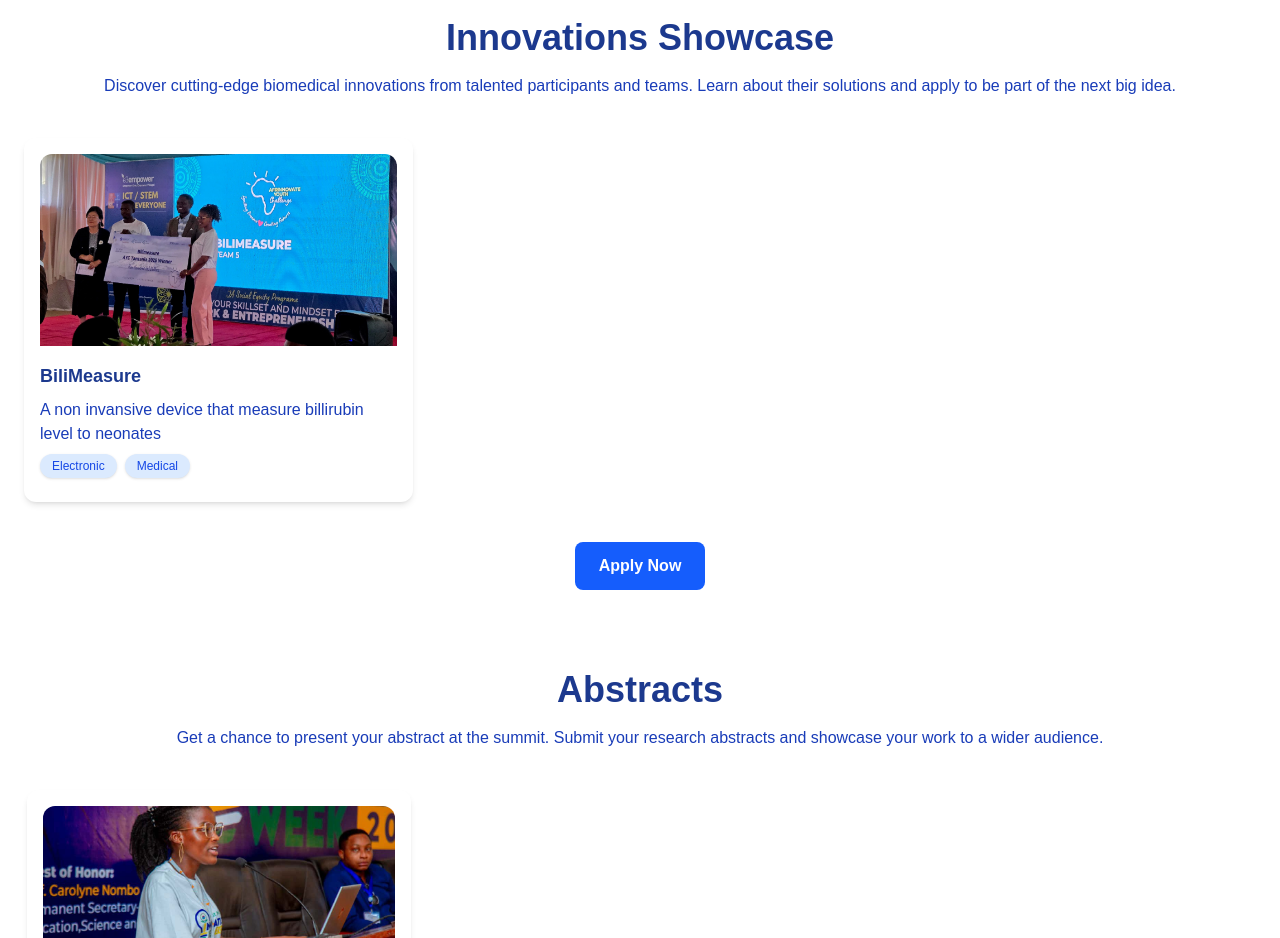
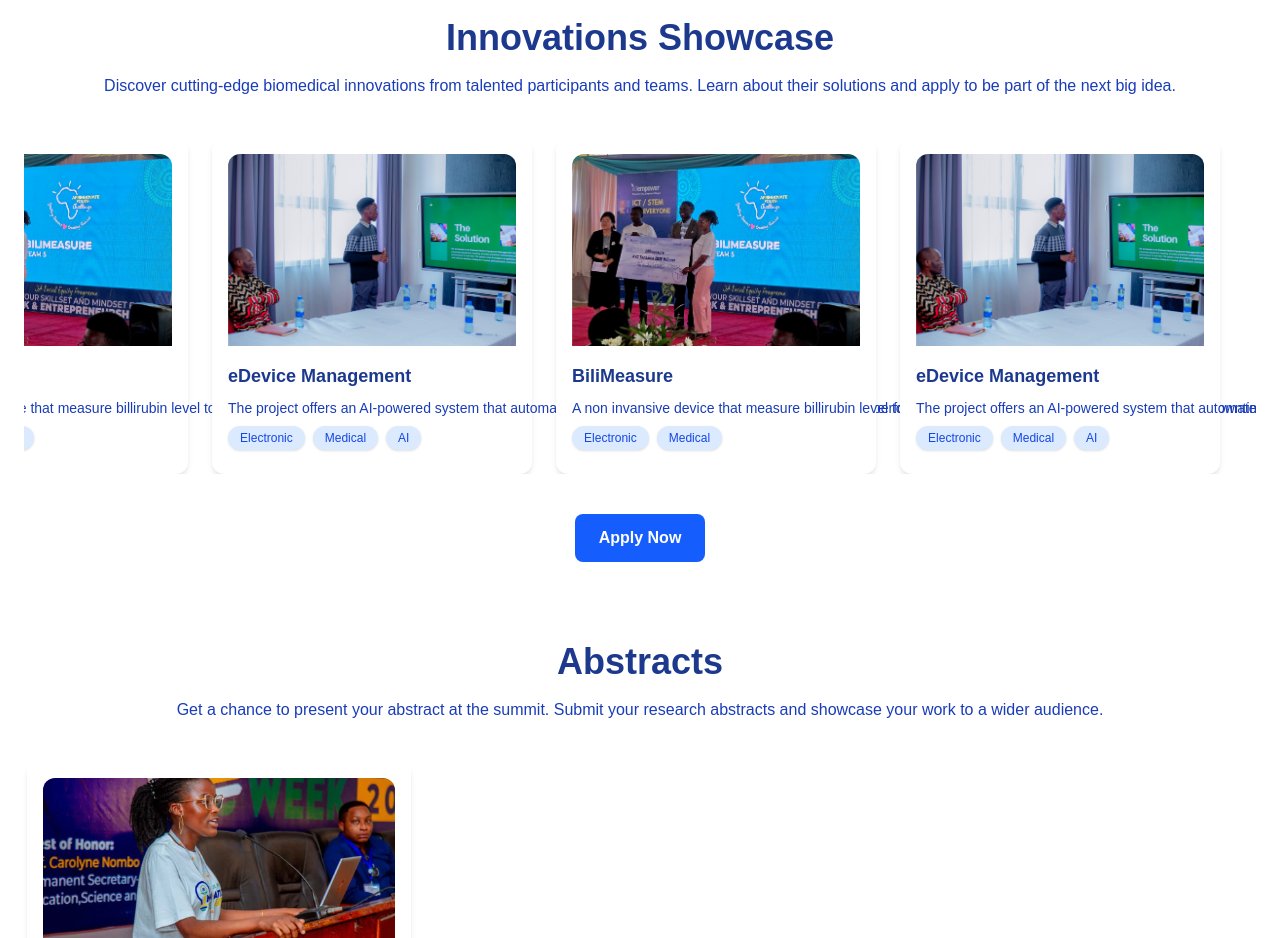
Before and after one commit to Jackson-zablon15/bmesummit, a Next.js app: page / in a window 1280 px wide. Shown: the part 3160-4098 px from the top of the page. Built offline with nearby package versions, Linux system fonts and the light colour scheme.

Commit message:
update the innovation

```diff
--- a/src/components/Innovation.tsx
+++ b/src/components/Innovation.tsx
@@ -5,9 +5,17 @@ import Image from "next/image";
 const innovations = [
   {
     name: "BiliMeasure",
-    description: "A non invansive device that measure billirubin level to neonates",
+    description:
+      "A non invansive device that measure billirubin level to neonates",
     image: "/bilimeasure.jpg",
     tags: ["Electronic", "Medical"],
+  },
+  {
+    name: "eDevice Management",
+    description:
+      "The project offers an AI-powered system that automates medical equipment tracking, maintenance, and performance monitoring to optimize utilization, reduce downtime, and lower operational costs.",
+    image: "/edevice.jpg",
+    tags: ["Electronic", "Medical", "AI"],
   },
 ];
 
@@ -24,6 +32,7 @@ export default function Innovation() {
     description: "",
     tags: [],
   });
+
   const [submitting, setSubmitting] = useState(false);
   const [errors, setErrors] = useState({
     name: "",
@@ -36,12 +45,17 @@ export default function Innovation() {
     return input.replace(/<[^>]*>?/gm, "").trim();
   }
 
-  function handleChange(e: React.ChangeEvent<HTMLInputElement | HTMLTextAreaElement>) {
-    const { name, value, type } = e.target;
+  function handleChange(
+    e: React.ChangeEvent<HTMLInputElement | HTMLTextAreaElement>
+  ) {
+    const { name, type, value } = e.target;
     if (type === "file") {
-      setForm((f: typeof form) => ({ ...f, photo: (e.target as HTMLInputElement).files?.[0] || null }));
+      setForm((f) => ({
+        ...f,
+        photo: (e.target as HTMLInputElement).files?.[0] || null,
+      }));
     } else {
-      setForm((f: typeof form) => ({ ...f, [name]: value }));
+      setForm((f) => ({ ...f, [name]: value }));
     }
   }
 
@@ -51,22 +65,13 @@ export default function Innovation() {
     if (!form.name.trim()) {
       newErrors.name = "Innovation name is required.";
       valid = false;
-    } else if (!/^[\w\s.'-]{2,}$/.test(form.name)) {
-      newErrors.name = "Name contains invalid characters.";
-      valid = false;
     }
     if (!form.description.trim()) {
       newErrors.description = "Description is required.";
       valid = false;
-    } else if (form.description.length < 10) {
-      newErrors.description = "Description is too short.";
-      valid = false;
     }
     if (!form.photo) {
       newErrors.photo = "Photo is required.";
-      valid = false;
-    } else if (form.photo && !form.photo.type.startsWith("image/")) {
-      newErrors.photo = "File must be an image.";
       valid = false;
     }
     if (form.tags.length === 0) {
@@ -79,13 +84,6 @@ export default function Innovation() {
 
   function handleSubmit(e: React.FormEvent) {
     e.preventDefault();
-    const sanitized = {
-      name: sanitize(form.name),
-      description: sanitize(form.description),
-      tags: form.tags.map(sanitize),
-      photo: form.photo,
-    };
-    setForm((prev: typeof form) => ({ ...prev, ...sanitized }));
     if (validate()) {
       setSubmitting(true);
       setTimeout(() => {
@@ -101,15 +99,20 @@ export default function Innovation() {
     <section id="innovation" className="bg-white py-16">
       <div className="max-w-7xl mx-auto px-6">
         {/* ===== Innovations Section ===== */}
-        <h2 className="text-3xl md:text-4xl font-bold text-blue-900 mb-4 text-center">Innovations Showcase</h2>
+        <h2 className="text-3xl md:text-4xl font-bold text-blue-900 mb-4 text-center">
+          Innovations Showcase
+        </h2>
         <p className="text-blue-800 text-center mb-10">
           Discover cutting-edge biomedical innovations from talented participants and teams. Learn about their solutions and apply to be part of the next big idea.
         </p>
-        <div className="grid grid-cols-1 sm:grid-cols-2 lg:grid-cols-3 gap-8">
-          {innovations.map((item, idx) => (
+
+        {/* ===== Marquee Animation for Cards ===== */}
+        <div className="overflow-x-auto w-full scrollbar-thin scrollbar-thumb-blue-300 scrollbar-track-blue-100 hide-scrollbar">
+          <div className="flex gap-6 animate-marquee whitespace-nowrap min-w-max">
+            {innovations.concat(innovations).map((item, idx) => (
               <div
                 key={idx}
-              className="bg-white rounded-xl shadow-md hover:shadow-lg transform hover:scale-105 transition duration-300 p-4 flex flex-col"
+                className="inline-block bg-white rounded-xl shadow-md hover:shadow-lg transform hover:scale-105 transition duration-300 p-4 w-80 align-top"
               >
                 <div className="w-full h-48 relative">
                   <Image
@@ -121,16 +124,26 @@ export default function Innovation() {
                     priority
                   />
                 </div>
-              <h3 className="text-lg font-semibold text-blue-900 mt-4">{item.name}</h3>
-              <p className="text-blue-800 mt-2">{item.description}</p>
+                <h3 className="text-lg font-semibold text-blue-900 mt-4">
+                  {item.name}
+                </h3>
+                <p className="text-blue-800 mt-2 text-sm">{item.description}</p>
                 <div className="flex flex-wrap gap-2 mt-2 mb-2">
                   {item.tags.map((tag, i) => (
-                  <span key={i} className="bg-blue-100 text-blue-700 text-xs font-medium px-3 py-1 rounded-full shadow-sm">{tag}</span>
+                    <span
+                      key={i}
+                      className="bg-blue-100 text-blue-700 text-xs font-medium px-3 py-1 rounded-full shadow-sm"
+                    >
+                      {tag}
+                    </span>
                   ))}
                 </div>
               </div>
             ))}
           </div>
+        </div>
+
+        {/* ===== Apply Button ===== */}
         <div className="flex justify-center mt-10">
           <button
             className="bg-blue-600 hover:bg-blue-700 text-white rounded-lg px-6 py-3 font-semibold cursor-pointer transition"
@@ -142,10 +155,13 @@ export default function Innovation() {
 
         {/* ===== Abstracts Section ===== */}
         <div className="mt-20">
-          <h2 className="text-3xl md:text-4xl font-bold text-blue-900 mb-4 text-center">Abstracts</h2>
+          <h2 className="text-3xl md:text-4xl font-bold text-blue-900 mb-4 text-center">
+            Abstracts
+          </h2>
           <p className="text-blue-800 text-center mb-10">
             Get a chance to present your abstract at the summit. Submit your research abstracts and showcase your work to a wider audience.
           </p>
+
           <div className="grid grid-cols-1 sm:grid-cols-2 lg:grid-cols-3 gap-8 justify-items-center">
             <div className="bg-white rounded-xl shadow-md hover:shadow-lg transform hover:scale-105 transition duration-300 p-4 flex flex-col w-full max-w-sm">
               <div className="w-full h-48 relative">
@@ -163,6 +179,7 @@ export default function Innovation() {
               </p>
             </div>
           </div>
+
           <div className="flex justify-center mt-6">
             <button
               className="bg-blue-600 hover:bg-blue-700 text-white rounded-lg px-6 py-3 font-semibold cursor-pointer transition"
@@ -182,7 +199,7 @@ export default function Innovation() {
             <form
               className="bg-white rounded-2xl shadow-xl p-8 w-full max-w-md relative animate-fadeIn"
               onSubmit={handleSubmit}
-              onClick={e => e.stopPropagation()}
+              onClick={(e) => e.stopPropagation()}
             >
               <button
                 type="button"
@@ -192,9 +209,14 @@ export default function Innovation() {
               >
                 ×
               </button>
-              <h3 className="text-xl font-bold text-blue-900 mb-4 text-center">Apply Your Abstract</h3>
+              <h3 className="text-xl font-bold text-blue-900 mb-4 text-center">
+                Apply Your Abstract
+              </h3>
+
               <label className="block mb-3">
-                <span className="block text-blue-900 font-medium mb-1">Name of Abstract</span>
+                <span className="block text-blue-900 font-medium mb-1">
+                  Name of Abstract
+                </span>
                 <input
                   type="text"
                   name="name"
@@ -205,21 +227,30 @@ export default function Innovation() {
                   className="w-full border border-blue-200 rounded-lg px-4 py-2 focus:outline-none focus:ring-2 focus:ring-blue-400 placeholder-gray-400 text-black"
                 />
               </label>
-              {errors.name && <p className="text-red-500 text-xs mt-1">{errors.name}</p>}
+              {errors.name && (
+                <p className="text-red-500 text-xs mt-1">{errors.name}</p>
+              )}
+
               <label className="block mb-3">
-                <span className="block text-blue-900 font-medium mb-1">Photo of Abstract</span>
+                <span className="block text-blue-900 font-medium mb-1">
+                  Photo of Abstract
+                </span>
                 <input
                   type="file"
                   name="photo"
                   accept="image/*"
                   onChange={handleChange}
                   className="w-full border border-blue-200 rounded-lg px-4 py-2 bg-white placeholder-gray-400 text-black"
-                  placeholder="Upload photo"
                 />
               </label>
-              {errors.photo && <p className="text-red-500 text-xs mt-1">{errors.photo}</p>}
+              {errors.photo && (
+                <p className="text-red-500 text-xs mt-1">{errors.photo}</p>
+              )}
+
               <label className="block mb-3">
-                <span className="block text-blue-900 font-medium mb-1">Description</span>
+                <span className="block text-blue-900 font-medium mb-1">
+                  Description
+                </span>
                 <textarea
                   name="description"
                   value={form.description}
@@ -230,8 +261,12 @@ export default function Innovation() {
                   className="w-full border border-blue-200 rounded-lg px-4 py-2 focus:outline-none focus:ring-2 focus:ring-blue-400 placeholder-gray-400 text-black"
                 />
               </label>
-              {errors.description && <p className="text-red-500 text-xs mt-1">{errors.description}</p>}
-              {errors.tags && <p className="text-red-500 text-xs mb-2">{errors.tags}</p>}
+              {errors.description && (
+                <p className="text-red-500 text-xs mt-1">
+                  {errors.description}
+                </p>
+              )}
+
               <button
                 type="submit"
                 className="w-full bg-blue-700 hover:bg-blue-800 text-white font-semibold rounded-lg py-2 mt-2 transition cursor-pointer"
```
Also changed, not shown: public/edevice.jpg (added). Lines whose indentation alone changed are shown as unchanged.
